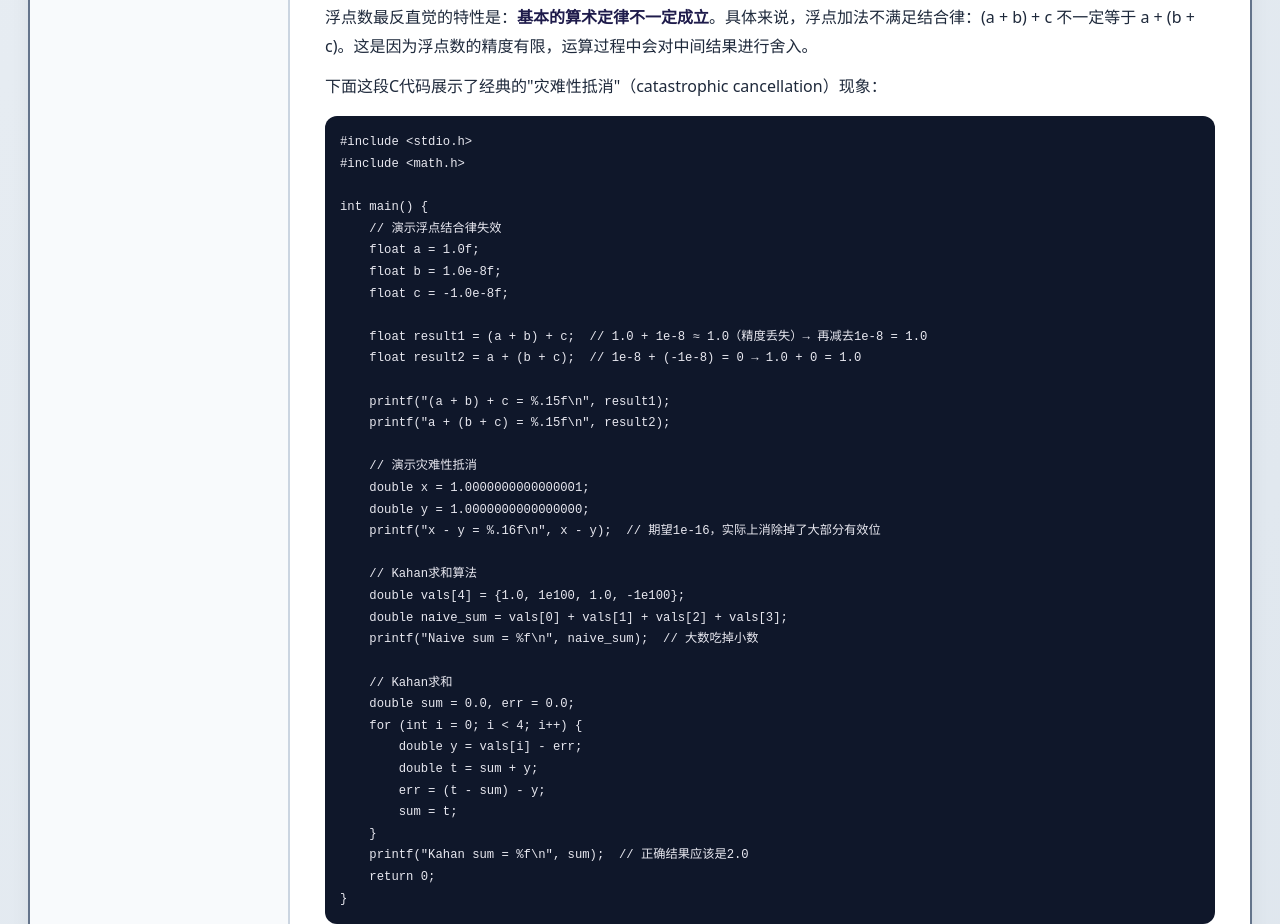
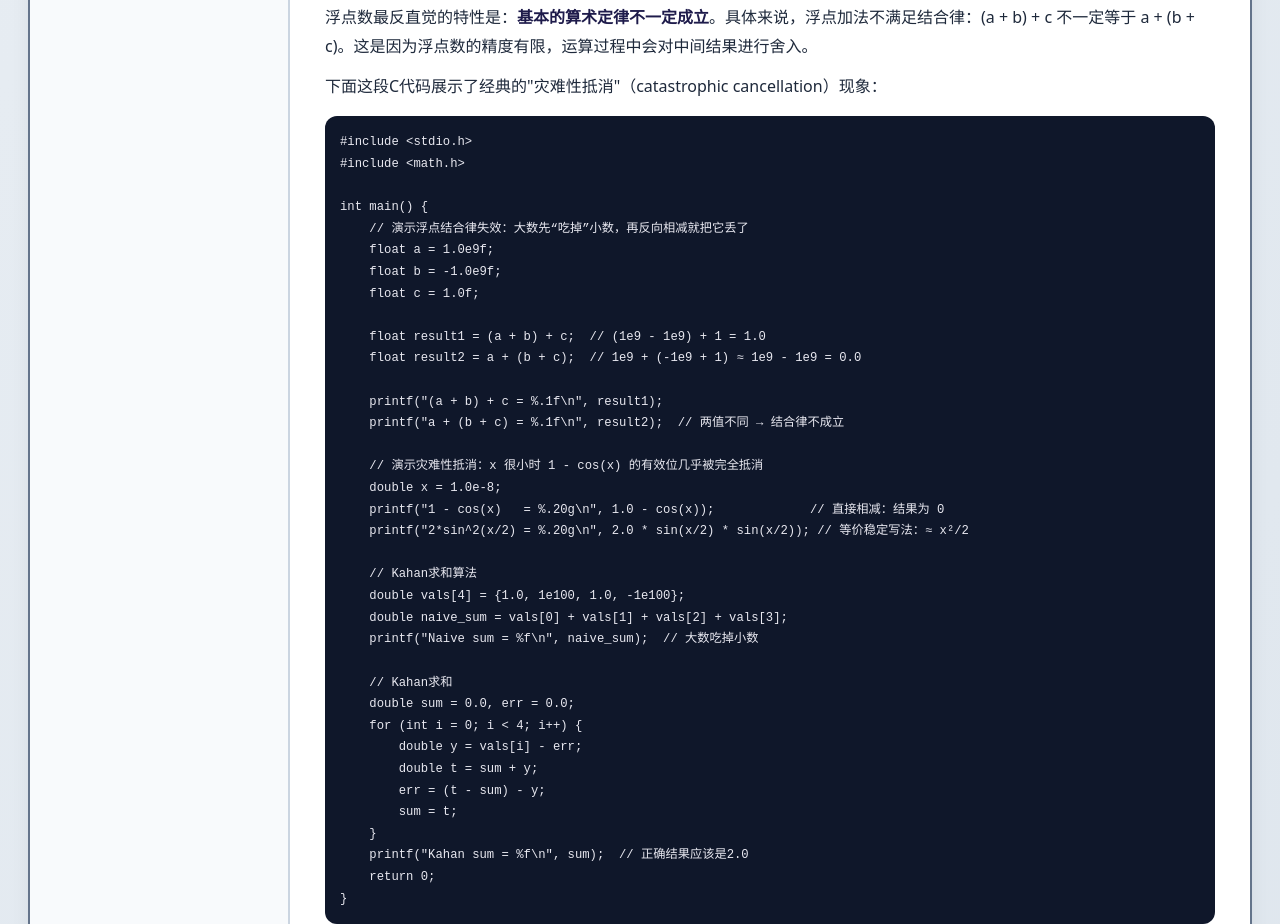
Before and after one commit to 1998x-stack/computer-architecture-tutorial, a plain HTML site: page 03.html in a window 1280 px wide. Shown: the part 3278-4202 px from the top of the page. Drawn offline with Linux system fonts and the light colour scheme.

Commit message:
fix(computer-architecture-tutorial): 修正第3章浮点示例，使其真正演示结合律失效与灾难性抵消

```diff
--- a/03.html
+++ b/03.html
@@ -188,21 +188,21 @@
 #include &lt;math.h&gt;
 
 int main() {
-    // 演示浮点结合律失效
-    float a = 1.0f;
-    float b = 1.0e-8f;
-    float c = -1.0e-8f;
+    // 演示浮点结合律失效：大数先“吃掉”小数，再反向相减就把它丢了
+    float a = 1.0e9f;
+    float b = -1.0e9f;
+    float c = 1.0f;
 
-    float result1 = (a + b) + c;  // 1.0 + 1e-8 ≈ 1.0（精度丢失）→ 再减去1e-8 = 1.0
-    float result2 = a + (b + c);  // 1e-8 + (-1e-8) = 0 → 1.0 + 0 = 1.0
+    float result1 = (a + b) + c;  // (1e9 - 1e9) + 1 = 1.0
+    float result2 = a + (b + c);  // 1e9 + (-1e9 + 1) ≈ 1e9 - 1e9 = 0.0
 
-    printf("(a + b) + c = %.15f\n", result1);
-    printf("a + (b + c) = %.15f\n", result2);
+    printf("(a + b) + c = %.1f\n", result1);
+    printf("a + (b + c) = %.1f\n", result2);  // 两值不同 → 结合律不成立
 
-    // 演示灾难性抵消
-    double x = 1.0000000000000001;
-    double y = 1.0000000000000000;
-    printf("x - y = %.16f\n", x - y);  // 期望1e-16，实际上消除掉了大部分有效位
+    // 演示灾难性抵消：x 很小时 1 - cos(x) 的有效位几乎被完全抵消
+    double x = 1.0e-8;
+    printf("1 - cos(x)   = %.20g\n", 1.0 - cos(x));             // 直接相减：结果为 0
+    printf("2*sin^2(x/2) = %.20g\n", 2.0 * sin(x/2) * sin(x/2)); // 等价稳定写法：≈ x²/2
 
     // Kahan求和算法
     double vals[4] = {1.0, 1e100, 1.0, -1e100};
```
